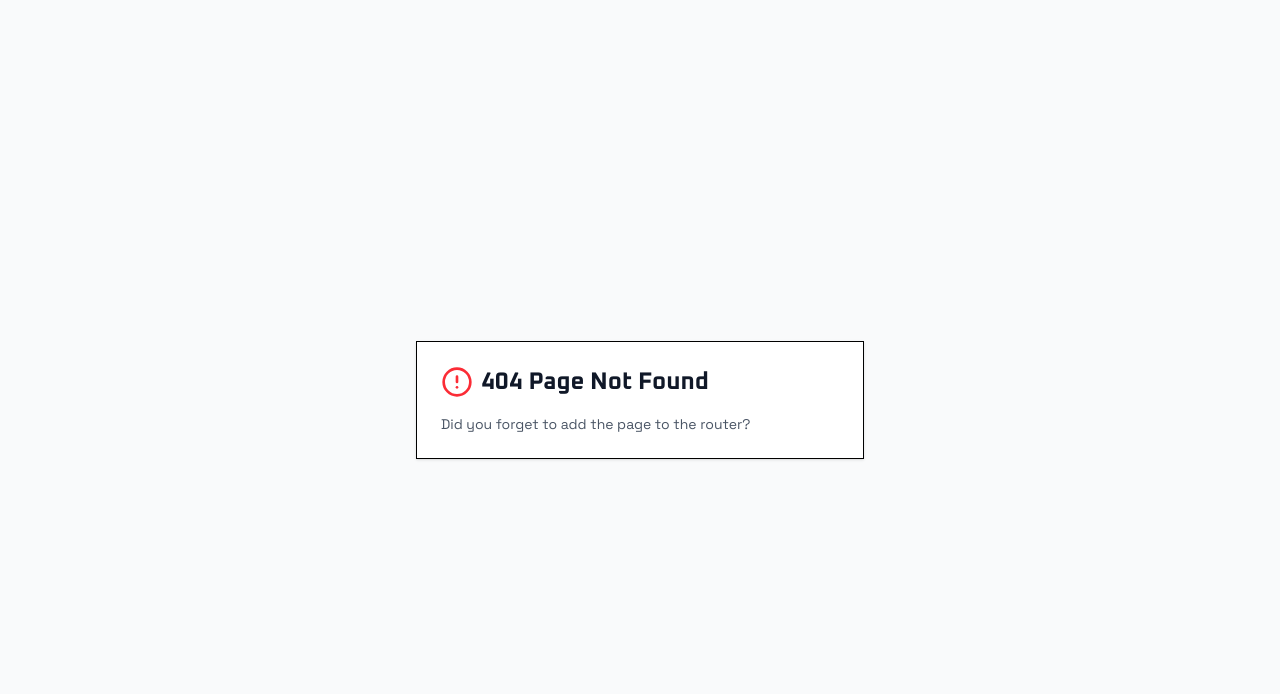
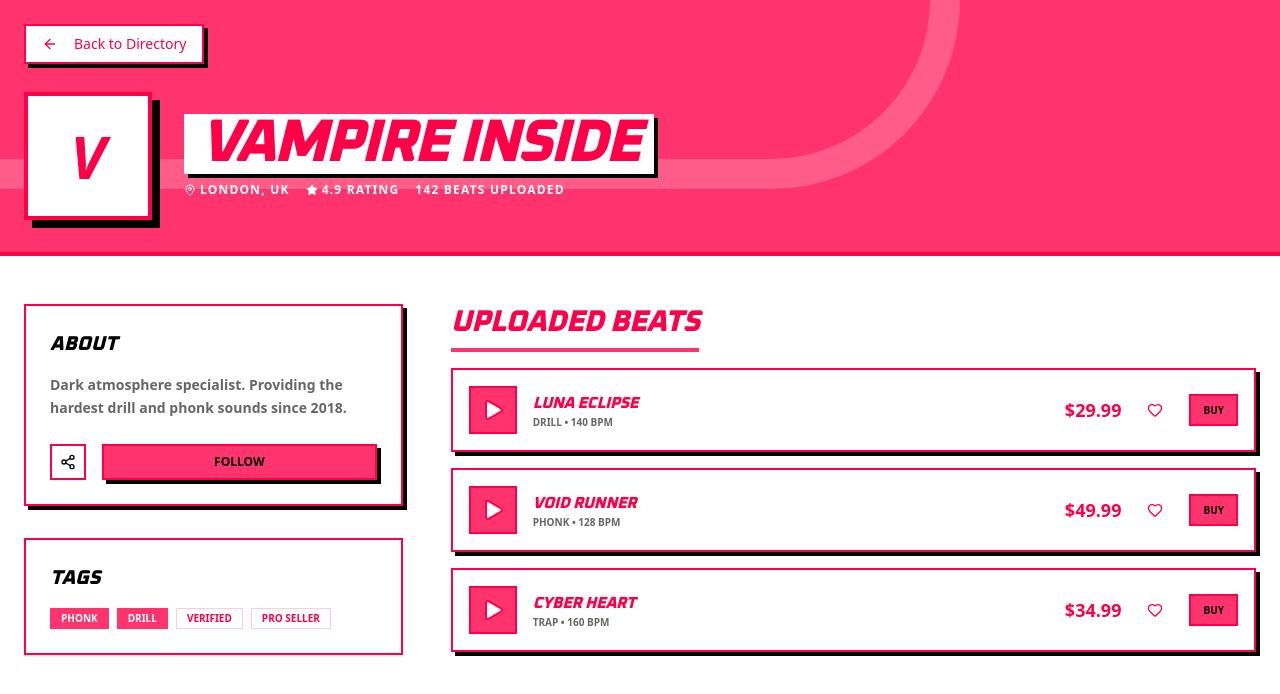
Before and after one commit to SpiritSocks/Beats-Exchange, a React (Vite) app: page /producers/1 in a window 1280 px wide. Before the commit this address had no page. Shown: the top 694 px of the page. Built offline with nearby package versions, Linux system fonts and the light colour scheme.

Commit message:
Added a producer profile page when clicking on a producer

```diff
--- a/src/App.tsx
+++ b/src/App.tsx
@@ -9,6 +9,7 @@ import Home from "./pages/Home";
 import Explore from "./pages/Explore";
 import AllCategories from "./pages/AllCategories";
 import ProducerDirectory from "./pages/ProducerDirectory";
+import ProducerProfile from "./pages/ProducerProfile";
 import Auth from "./pages/Auth";
 import Profile from "./pages/Profile";
 
@@ -20,6 +21,7 @@ function Router() {
         <Route path="/explore" element={<Explore />} />
         <Route path="/categories" element={<AllCategories />} />
         <Route path="/producers" element={<ProducerDirectory />} />
+        <Route path="/producers/:id" element={<ProducerProfile />} />
         <Route path="/auth" element={<Auth />} />
         <Route path="/profile" element={<Profile />} />
         <Route path="/cart" element={<></>} />
--- a/src/pages/ProducerDirectory.tsx
+++ b/src/pages/ProducerDirectory.tsx
@@ -87,7 +87,10 @@ export default function Producers() {
               animate={{ opacity: 1, scale: 1 }}
               transition={{ delay: index * 0.05 }}
             >
-              <Card className="group flex flex-col h-full rounded-none border-2 border-foreground bg-card shadow-[6px_6px_0px_0px_rgba(0,0,0,1)] hover:shadow-[10px_10px_0px_0px_rgba(255,51,102,1)] hover:-translate-x-1 hover:-translate-y-1 transition-all cursor-pointer relative overflow-hidden">
+              <Card
+                className="group flex flex-col h-full rounded-none border-2 border-foreground bg-card shadow-[6px_6px_0px_0px_rgba(0,0,0,1)] hover:shadow-[10px_10px_0px_0px_rgba(255,51,102,1)] hover:-translate-x-1 hover:-translate-y-1 transition-all cursor-pointer relative overflow-hidden"
+                onClick={() => navigate(`/producers/${producer.id}`)}
+              >
                 <div className="p-6 pt-10 flex-1">
                   <div className="flex items-center justify-center mb-6">
                     <div className="w-20 h-20 bg-primary border-4 border-primary flex items-center justify-center text-4xl font-black italic shadow-[4px_4px_0px_0px_rgba(0,0,0,1)] group-hover:bg-white group-hover:text-primary transition-colors">
@@ -127,7 +130,10 @@ export default function Producers() {
                 </div>
 
                 <div className="border-t-2 border-foreground grid grid-cols-1">
-                  <Button className="col-span-3 rounded-none h-12 font-black uppercase text-[10px] tracking-widest bg-primary text-black hover:text-primary hover:bg-white transition-colors border-none">
+                  <Button
+                    className="col-span-3 rounded-none h-12 font-black uppercase text-[10px] tracking-widest bg-primary text-black hover:text-primary hover:bg-white transition-colors border-none"
+                    onClick={(e) => { e.stopPropagation(); navigate(`/producers/${producer.id}`); }}
+                  >
                     View Catalog
                   </Button>
                 </div>
--- /dev/null
+++ b/src/pages/ProducerProfile.tsx
@@ -0,0 +1,116 @@
+import { motion } from "framer-motion";
+import { ArrowLeft, Star, MessageSquare, MapPin, Play, Heart, Share2 } from "lucide-react";
+import { Card } from "@/components/ui/card";
+import { Button } from "@/components/ui/button";
+import { Badge } from "@/components/ui/badge";
+import { useNavigate, useParams } from "react-router-dom";
+
+// Mock data shared across the app
+const PRODUCERS = [
+  { id: 1, name: "Vampire Inside", genres: ["Phonk", "Drill"], beats: 142, rating: 4.9, location: "London, UK", bio: "Dark atmosphere specialist. Providing the hardest drill and phonk sounds since 2018." },
+  { id: 2, name: "Xiu Digital", genres: ["Trap", "Techno"], beats: 89, rating: 4.8, location: "Berlin, DE", bio: "Electronic fusion producer focused on high-energy trap and techno hybrids." },
+  { id: 3, name: "Digi 4", genres: ["Hyperpop", "Drill"], beats: 65, rating: 4.7, location: "Tokyo, JP", bio: "Experimental sounds from the future. Merging hyperpop aesthetics with heavy drill bass." },
+  { id: 4, name: "Vinyl User", genres: ["Lo-fi", "Boom Bap"], beats: 210, rating: 5.0, location: "Brooklyn, NY", bio: "Keeping the golden era alive. Analog warmth and dusty samples." },
+];
+
+const MOCK_BEATS = [
+  { id: 1, title: "LUNA ECLIPSE", price: "$29.99", bpm: 140, genre: "Drill" },
+  { id: 2, title: "VOID RUNNER", price: "$49.99", bpm: 128, genre: "Phonk" },
+  { id: 3, title: "CYBER HEART", price: "$34.99", bpm: 160, genre: "Trap" },
+];
+
+const ProducerProfile = () => {
+
+    const navigate = useNavigate();
+    const { id } = useParams();
+    const producer = PRODUCERS.find(p => p.id === Number(id)) || PRODUCERS[0];
+
+    return (
+    <div className="min-h-screen bg-background text-foreground font-sans pb-32">
+      {/* Hero Header */}
+      <div className="h-64 bg-primary relative overflow-hidden border-b-4 border-foreground">
+        <div className="absolute inset-0 opacity-20">
+          <div className="absolute top-0 left-0 w-full h-full border-20 border-white rounded-full scale-150 -translate-x-1/2 -translate-y-1/2" />
+        </div>
+        <div className="max-w-7xl mx-auto px-6 h-full flex items-end pb-8 relative z-10">
+          <Button onClick={() => navigate("/producers")} variant="outline" className="absolute top-6 left-6 rounded-none border-2 border-foreground bg-background shadow-[4px_4px_0px_0px_rgba(0,0,0,1)]">
+            <ArrowLeft className="w-4 h-4 mr-2" /> Back to Directory
+          </Button>
+
+          <div className="flex items-center gap-8">
+            <div className="w-32 h-32 bg-background border-4 border-foreground flex items-center justify-center text-6xl font-black italic shadow-[8px_8px_0px_0px_rgba(0,0,0,1)]">
+              {producer.name[0]}
+            </div>
+            <div className="flex flex-col">
+              <h1 className="text-6xl font-black uppercase italic tracking-tighter text-foreground bg-background px-4 inline-block shadow-[4px_4px_0px_0px_rgba(0,0,0,1)] mb-2">
+                {producer.name}
+              </h1>
+              <div className="flex items-center gap-4 text-background font-black uppercase text-xs tracking-widest">
+                <span className="flex items-center gap-1"><MapPin className="w-3 h-3" /> {producer.location}</span>
+                <span className="flex items-center gap-1"><Star className="w-3 h-3 fill-current" /> {producer.rating} Rating</span>
+                <span>{producer.beats} Beats Uploaded</span>
+              </div>
+            </div>
+          </div>
+        </div>
+      </div>
+
+      <main className="max-w-7xl mx-auto px-6 py-12 grid grid-cols-1 lg:grid-cols-3 gap-12">
+        {/* Sidebar Info */}
+        <div className="space-y-8">
+          <Card className="rounded-none border-2 border-foreground p-6 bg-card shadow-[4px_4px_0px_0px_rgba(0,0,0,1)]">
+            <h2 className="text-xl font-black uppercase italic mb-4">About</h2>
+            <p className="text-sm font-bold text-muted-foreground leading-relaxed">
+              {producer.bio}
+            </p>
+            <div className="flex gap-4 mt-6">
+              <Button size="icon" variant="outline" className="rounded-none border-2 border-foreground"><Share2 className="w-4 h-4" /></Button>
+              <Button className="flex-1 rounded-none border-2 border-foreground shadow-[4px_4px_0px_0px_rgba(0,0,0,1)] font-black uppercase text-xs">Follow</Button>
+            </div>
+          </Card>
+
+          <Card className="rounded-none border-2 border-foreground p-6 bg-card">
+            <h2 className="text-xl font-black uppercase italic mb-4">Tags</h2>
+            <div className="flex flex-wrap gap-2">
+              {producer.genres.map(g => (
+                <Badge key={g} className="rounded-none bg-primary text-background font-black uppercase text-[10px]">{g}</Badge>
+              ))}
+              <Badge variant="outline" className="rounded-none border-foreground/20 font-black uppercase text-[10px]">Verified</Badge>
+              <Badge variant="outline" className="rounded-none border-foreground/20 font-black uppercase text-[10px]">Pro Seller</Badge>
+            </div>
+          </Card>
+        </div>
+
+        {/* Beats List */}
+        <div className="lg:col-span-2 space-y-6">
+          <h2 className="text-3xl font-black uppercase italic tracking-tight border-b-4 border-primary pb-2 inline-block mb-4">Uploaded Beats</h2>
+
+          <div className="space-y-4">
+            {MOCK_BEATS.map((beat) => (
+              <motion.div
+                key={beat.id}
+                whileHover={{ x: 10 }}
+                className="p-4 border-2 border-foreground bg-card flex items-center gap-4 group cursor-pointer shadow-[4px_4px_0px_0px_rgba(0,0,0,1)] hover:shadow-[6px_6px_0px_0px_rgba(255,51,102,1)] transition-all"
+              >
+                <div className="w-12 h-12 bg-primary flex items-center justify-center shrink-0 border-2 border-foreground">
+                  <Play className="w-6 h-6 fill-background" />
+                </div>
+                <div className="flex-1">
+                  <h3 className="font-black uppercase italic tracking-tight">{beat.title}</h3>
+                  <p className="text-[10px] font-bold text-muted-foreground uppercase">{beat.genre} • {beat.bpm} BPM</p>
+                </div>
+                <div className="flex items-center gap-4">
+                  <span className="font-black text-lg">{beat.price}</span>
+                  <Button size="icon" variant="ghost" className="hover:text-primary"><Heart className="w-5 h-5" /></Button>
+                  <Button size="sm" className="rounded-none font-black uppercase text-[10px] border-2 border-foreground">Buy</Button>
+                </div>
+              </motion.div>
+            ))}
+          </div>
+        </div>
+      </main>
+    </div>
+  );
+}
+
+export default ProducerProfile;
```
